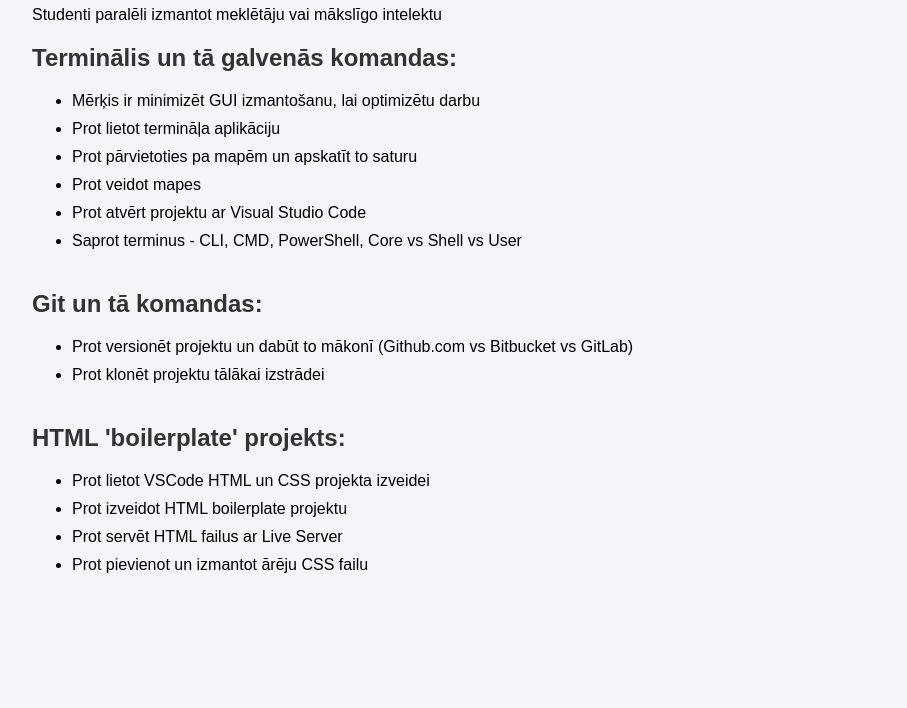
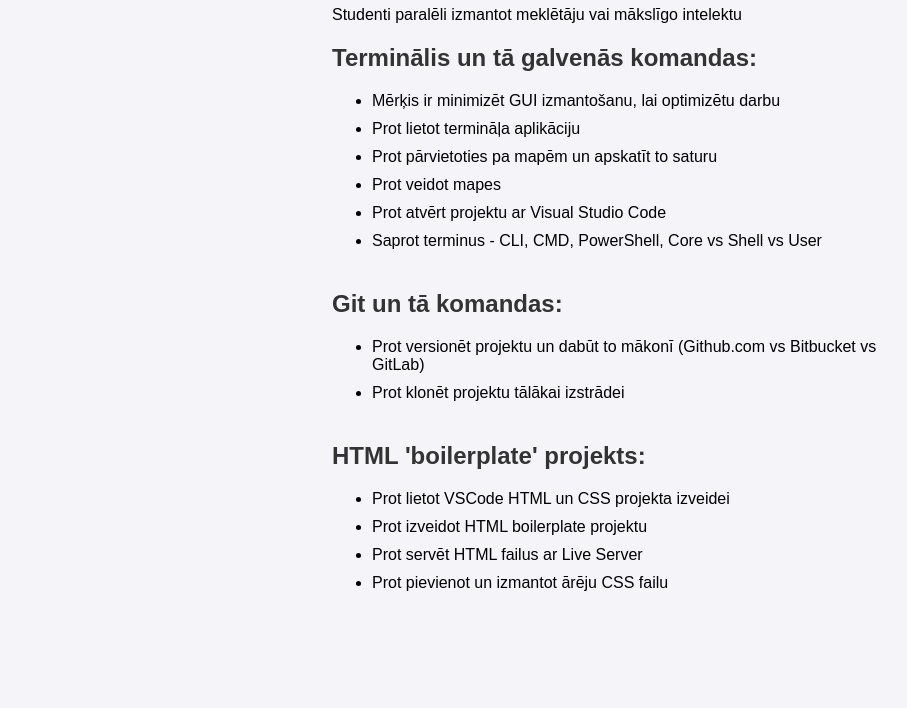
Before and after one commit to zirodev23/presentations1, a plain HTML site: page 2terminal-vscode-html-1k/index.html in a window 1280 px wide. Shown: the part 92-800 px from the top of the page, without its empty margins (8-915 px from the left). Drawn offline with Linux system fonts and the light colour scheme.

Commit message:
center presentation

```diff
--- a/2terminal-vscode-html-1k/index.html
+++ b/2terminal-vscode-html-1k/index.html
@@ -10,6 +10,12 @@
         margin: 40px;
         background-color: #f4f4f9;
       }
+
+      .container {
+        width: 600px;
+        margin: auto;
+      }
+
       h1,
       h2 {
         color: #333;
@@ -26,6 +32,7 @@
     </style>
   </head>
   <body>
+    <div class="container">
       <h1>Kopsavilkums (21.10.2024)</h1>
       <p>Studenti paralēli izmantot meklētāju vai mākslīgo intelektu</p>
 
@@ -45,8 +52,8 @@
         <h2>Git un tā komandas:</h2>
         <ul>
           <li>
-          Prot versionēt projektu un dabūt to mākonī (Github.com vs Bitbucket vs
-          GitLab)
+            Prot versionēt projektu un dabūt to mākonī (Github.com vs Bitbucket
+            vs GitLab)
           </li>
           <li>Prot klonēt projektu tālākai izstrādei</li>
         </ul>
@@ -61,5 +68,6 @@
           <li>Prot pievienot un izmantot ārēju CSS failu</li>
         </ul>
       </div>
+    </div>
   </body>
 </html>
```
Lines whose indentation alone changed are shown as unchanged.
